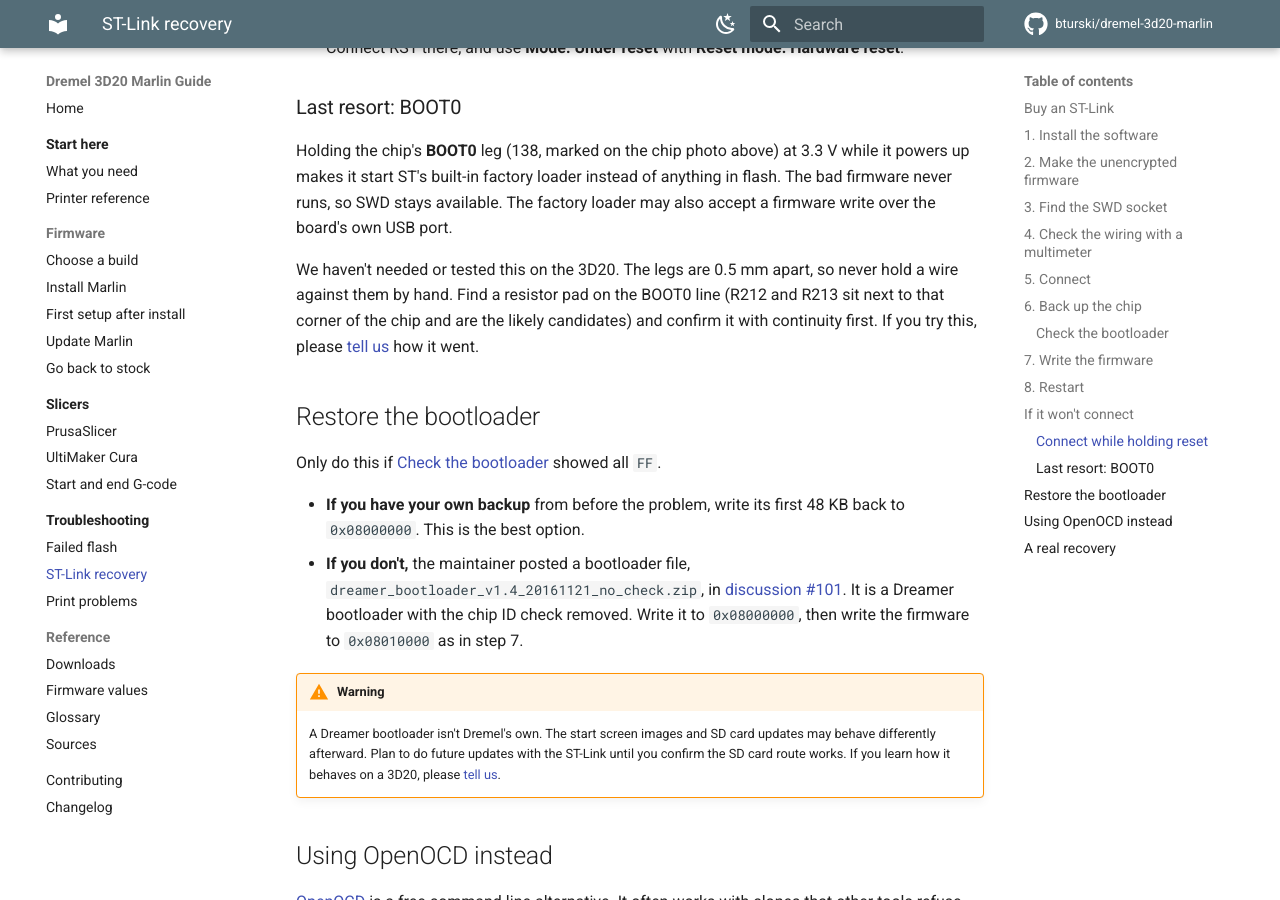
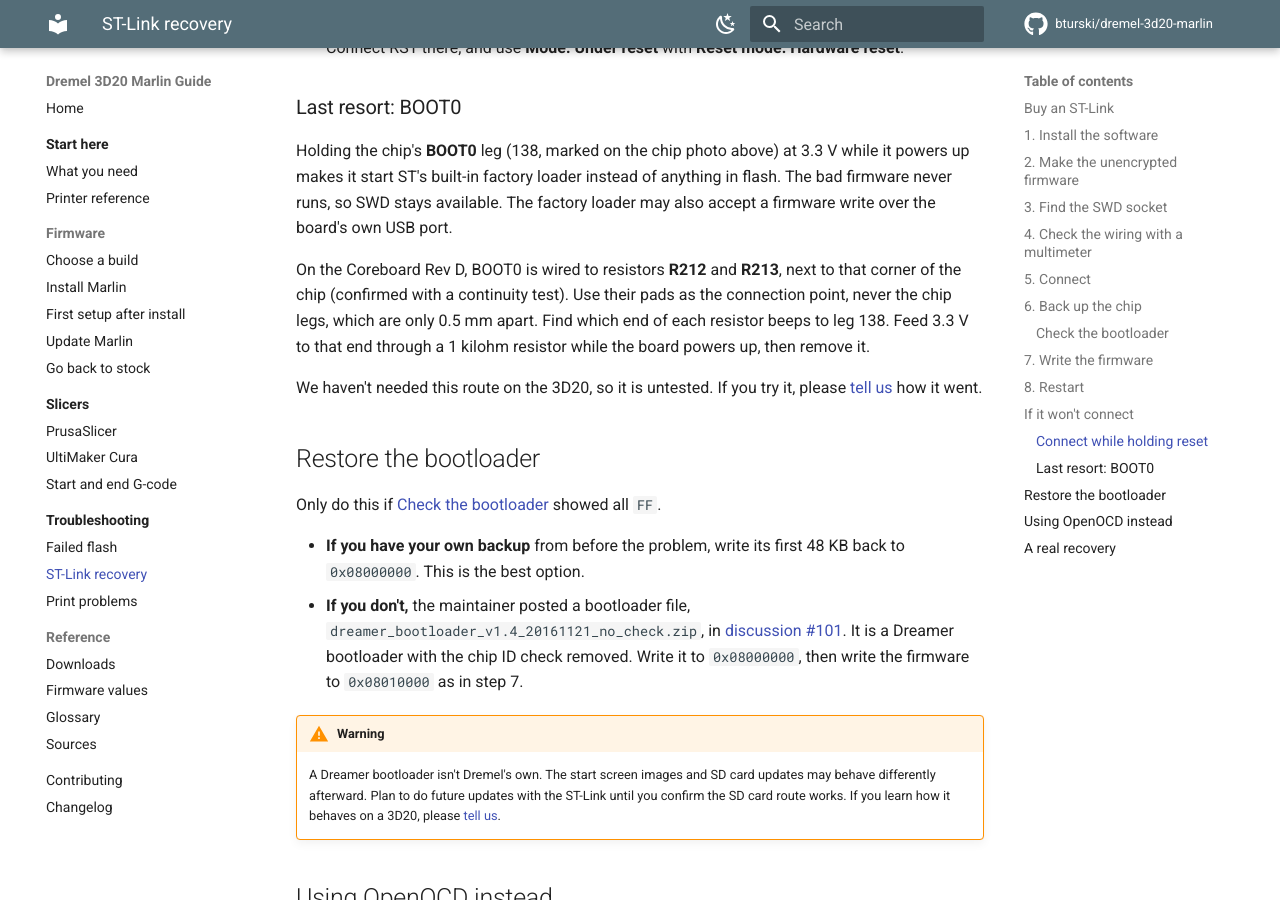
Before and after one commit to bturski/dremel-3d20-marlin, an MkDocs documentation site: the page built from docs/troubleshooting/st-link-recovery.md, in a window 1280 px wide and 900 px high, scrolled down 9261 px. Built offline with MkDocs 1.6.1 and Material for MkDocs 9.7.7, drawn with Linux system fonts in a browser that asks for light colours; comment, search, counter and statistics services are not loaded.

Commit message:
Confirm BOOT0 reaches R212 and R213; connector pin labels verified
Co-Authored-By: Claude Opus 5.5 <noreply@anthropic.com>
Claude-Session: https://claude.ai/code/session_01KMii8xpU6u3m2T9divKWYr

```diff
--- a/docs/troubleshooting/st-link-recovery.md
+++ b/docs/troubleshooting/st-link-recovery.md
@@ -232,7 +232,9 @@ If the bad firmware switches off the debug pins as soon as it starts, connect wh
 
 Holding the chip's **BOOT0** leg (138, marked on the chip photo above) at 3.3 V while it powers up makes it start ST's built-in factory loader instead of anything in flash. The bad firmware never runs, so SWD stays available. The factory loader may also accept a firmware write over the board's own USB port.
 
-We haven't needed or tested this on the 3D20. The legs are 0.5 mm apart, so never hold a wire against them by hand. Find a resistor pad on the BOOT0 line (R212 and R213 sit next to that corner of the chip and are the likely candidates) and confirm it with continuity first. If you try this, please [tell us](../contributing.md) how it went.
+On the Coreboard Rev D, BOOT0 is wired to resistors **R212** and **R213**, next to that corner of the chip (confirmed with a continuity test). Use their pads as the connection point, never the chip legs, which are only 0.5 mm apart. Find which end of each resistor beeps to leg 138. Feed 3.3 V to that end through a 1 kilohm resistor while the board powers up, then remove it.
+
+We haven't needed this route on the 3D20, so it is untested. If you try it, please [tell us](../contributing.md) how it went.
 
 ## Restore the bootloader
 
```
Also changed, not shown: docs/changelog.md (+1 -1 lines), docs/start-here/printer-reference.md (+2 -2 lines).
